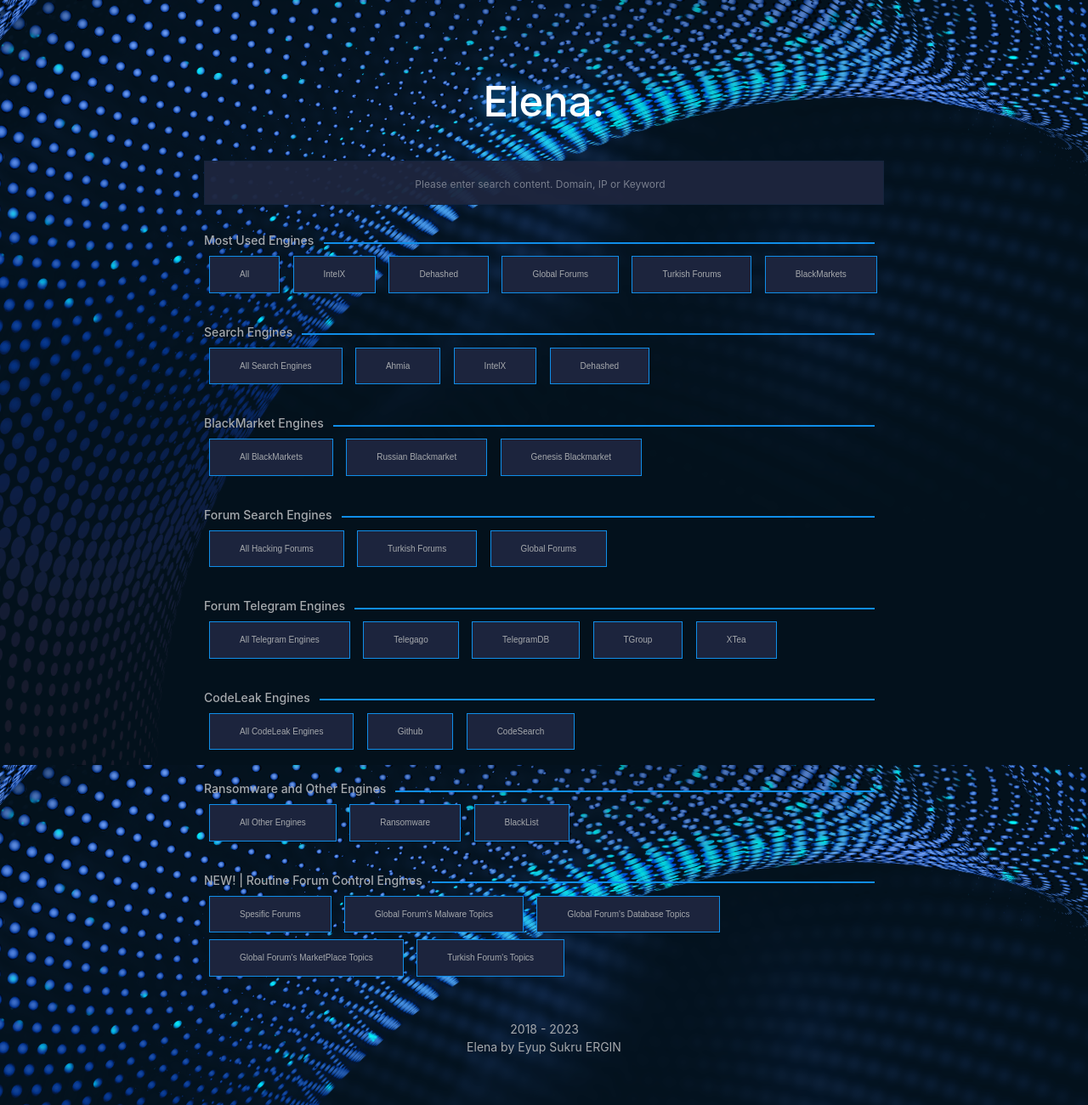
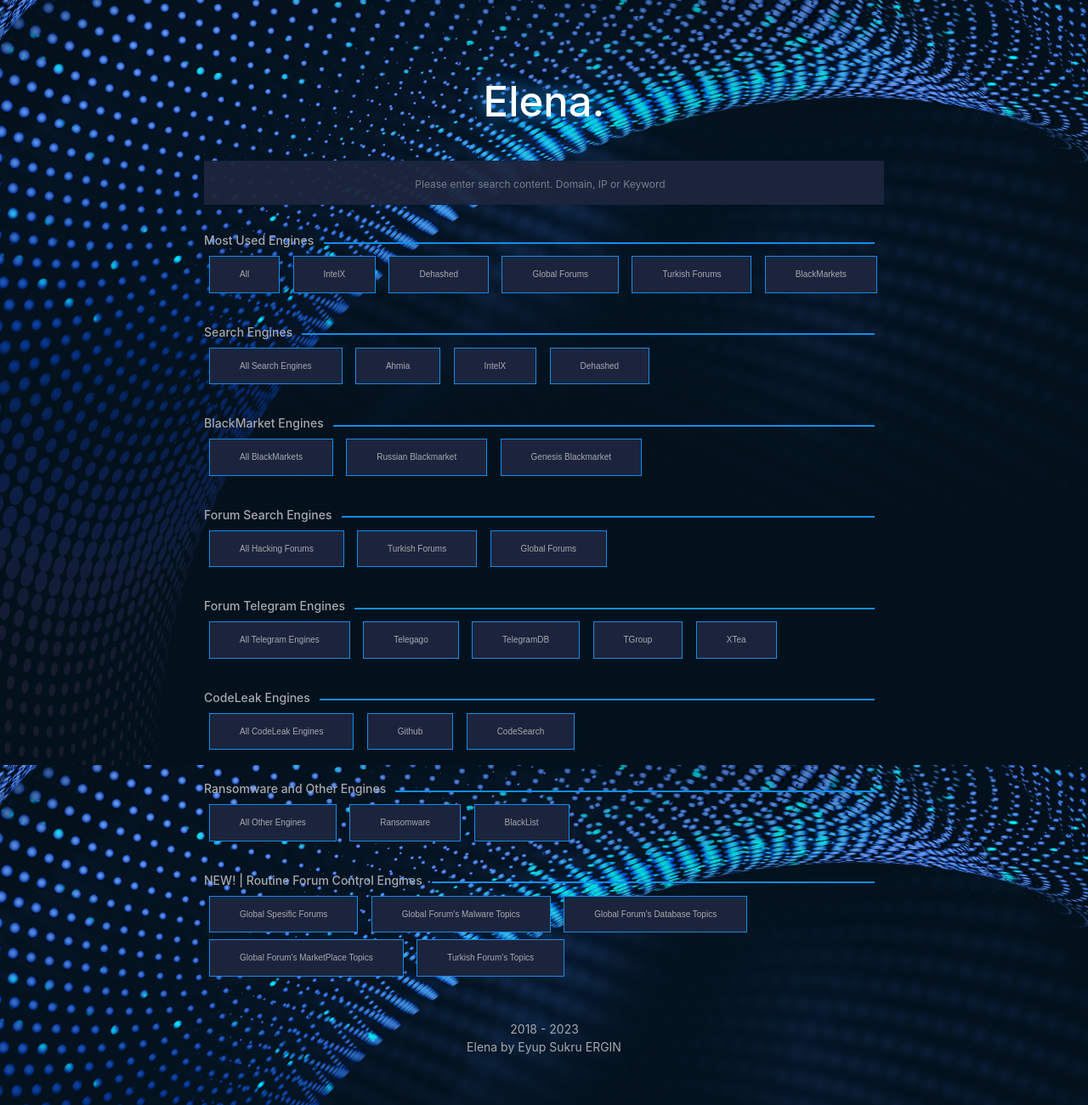
Before and after one commit to EyupErgin/eyupergin.github.io, a Jekyll site: the page elena/index.html, which Jekyll copies as it is, in a window 1280 px wide. Shown: the whole page at 85% size. Built offline with Jekyll 4.4.1, drawn with Linux system fonts in a browser that asks for light colours.

Commit message:
Update index.html

```diff
--- a/elena/index.html
+++ b/elena/index.html
@@ -98,7 +98,7 @@
                               <h3 style="color: #a6a9ad;">NEW! | Routine Forum Control Engines</h3>
                               <div style="border: 1px solid #108ee9; margin-right: 11px; margin-top: 5px; margin-bottom: 0px;" class="headerhr"></div>
                             </div>
-                            <input type="button" class="button button1" value="Spesific Forums" onclick="Spesific()"/>
+                            <input type="button" class="button button1" value="Global Spesific Forums" onclick="Spesific()"/>
                             <input type="button" class="button button1" value="Global Forum's Malware Topics" onclick="Malware()"/>
                             <input type="button" class="button button1" value="Global Forum's Database Topics" onclick="Database()"/>
                             <input type="button" class="button button1" value="Global Forum's MarketPlace Topics" onclick="MarketPlace()"/>
```
